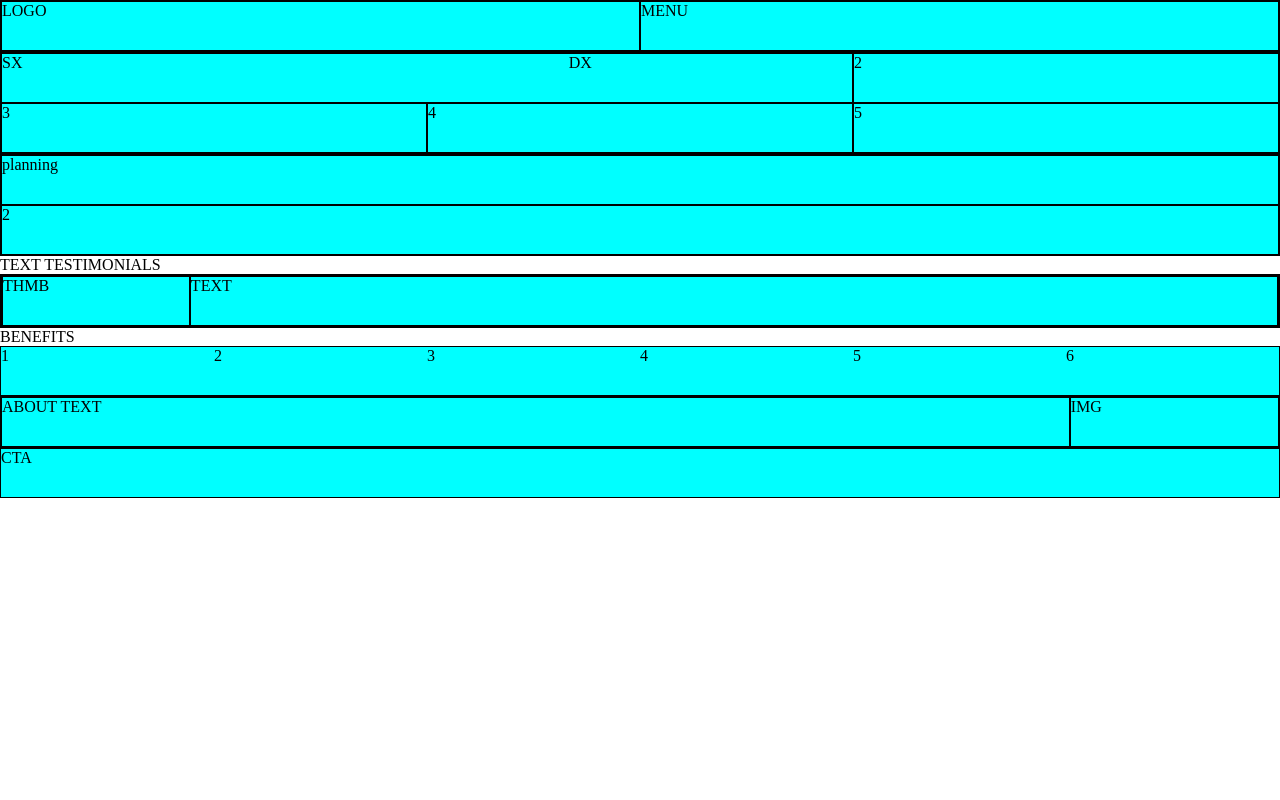
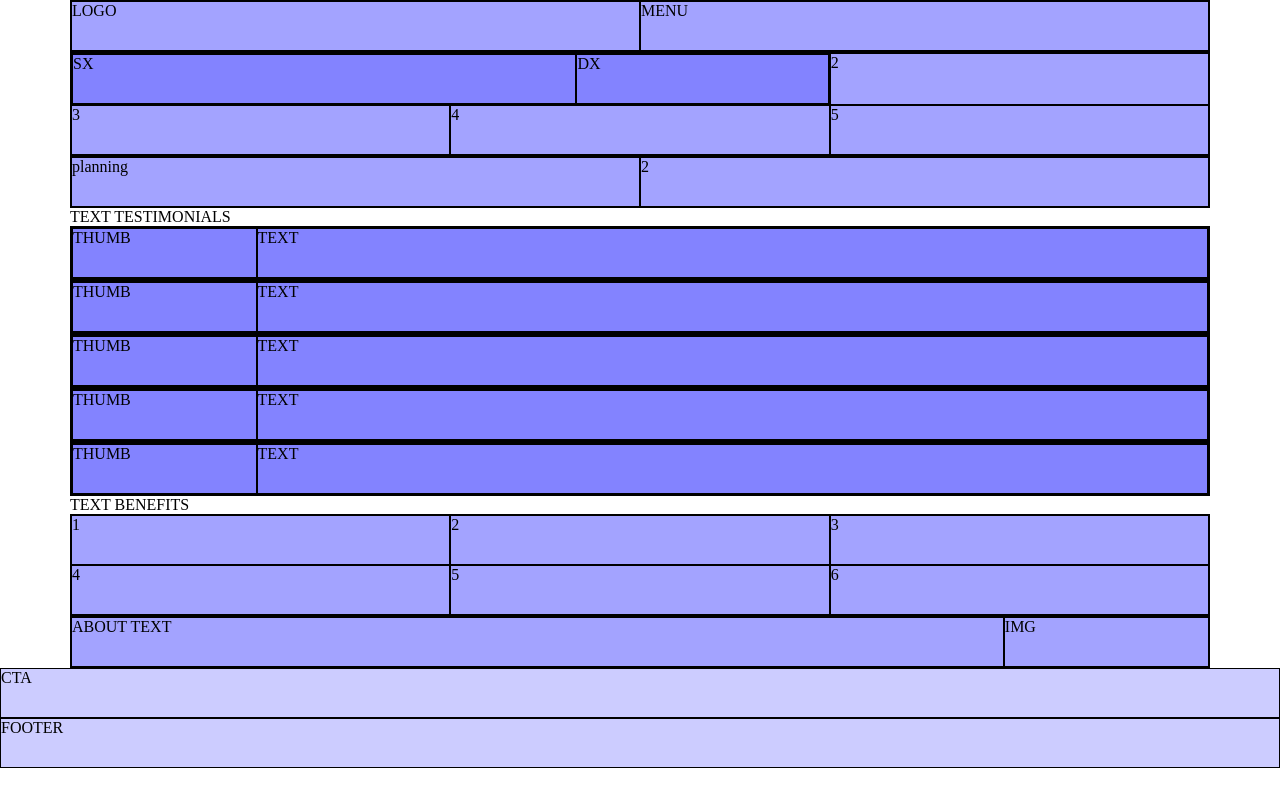
Before and after one commit to Alematri/htmlcss-responsive-layout, a plain HTML site: page index.html in a window 1280 px wide. Drawn offline with Linux system fonts and the light colour scheme.

Commit message:
Post correction Add IMG

```diff
--- a/css/style.css
+++ b/css/style.css
@@ -1,32 +1,22 @@
-*{
+* {
   margin: 0;
   padding: 0;
   box-sizing: border-box;
 }
 
 .debug{
-  background-color: aqua;
-  border: solid 1px black;
+  background-color: rgba(0, 0, 255, .2);
+  border: 1px solid black;
   min-height: 50px;
-  width: 100%;
-}
-
-.d-flex{
-  display: flex;
-}
-
-.justify-content-between{
-  justify-content: space-between;
 }
 
 .container{
-  max-width: 1440px;
+  max-width: 1140px;
   margin: 0 auto;
 }
 
 .row{
   display: flex;
-  width: 100%;
 }
 
 .col{
@@ -34,10 +24,8 @@
 }
 
 /* HEADER */
-
 header .row{
   justify-content: space-between;
-  flex-direction: row;
 }
 
 header .row .menu{
@@ -49,26 +37,24 @@ header .row .menu{
   flex-wrap: wrap;
 }
 
-.intro .col:first-child .row{
+.intro .col:first-child .row,
+.planning .row,
+.testimonials .row,
+.benefits .row,
+.about .row
+{
   flex-direction: column;
 }
 
-.planning .row{
-  flex-direction: column;
+.benefits .row{
+  flex-wrap: wrap;
 }
 
 
+/* RESPONSIVE AREA */
 
-/* RESPONSIVE */
 
-@media screen and (min-width: 768px) {
-  .intro .col{
-    width: calc(100% / 3);
-  }
-
-  .intro .col:first-child{
-    width: 66.6666666%;
-  }
+@media screen and (min-width:768px) {
 
   header .row .menu{
       display: block;
@@ -78,10 +64,18 @@ header .row .menu{
       display: none;
   }
 
-  .planning .row
-  .testimonials .row
-  .benefits .row
-  .about .row{
+  .intro .col{
+      width: calc(100% / 3);
+  }
+
+  .intro .col:first-child{
+      width: 66.6666%;
+  }
+
+  .planning .row,
+  .benefits .row,
+  .about .row,
+  .testimonials .row{
       flex-direction: row;
   }
 
@@ -96,15 +90,14 @@ header .row .menu{
   .about .col:last-child{
       width: 250px;
   }
+
 }
 
-@media screen and (min-width: 992px) {
+@media screen and (min-width:992px){
   .intro .col:first-child .row{
       flex-direction: row;
   }
-
   .benefits .col{
       width: calc(100% / 3);
   }
-
 }
--- a/index.html
+++ b/index.html
@@ -12,8 +12,8 @@
   <title>Responsive Layout</title>
 </head>
 
+
 <body>
-
   <header>
       <div class="container">
           <div class="row debug">
@@ -27,13 +27,14 @@
   </header>
 
   <main>
+
       <section class="intro">
           <div class="container">
               <div class="row debug">
                   <div class="col debug">
                       <div class="row">
-            <div class="col">SX</div>
-            <div class="col">DX</div>
+                          <div class="col debug">SX</div>
+                          <div class="col debug">DX</div>
                       </div>
                   </div>
                   <div class="col debug">2</div>
@@ -57,31 +58,60 @@
           <div class="container">
               <div class="top">TEXT TESTIMONIALS</div>
               <div class="cards">
+
                   <div class="card debug">
                       <div class="row debug">
-              <div class="col debug">THMB</div>
+                          <div class="col debug">THUMB</div>
                           <div class="col debug">TEXT</div>
                       </div>
                   </div>
-        </div>
+
+                  <div class="card debug">
+                      <div class="row debug">
+                          <div class="col debug">THUMB</div>
+                          <div class="col debug">TEXT</div>
                       </div>
                   </div>
 
-   </section>
-   <section class="benefits">
-    <div class="container">
-      <div class="top">BENEFITS</div>
+                  <div class="card debug">
                       <div class="row debug">
-        <div class="col">1</div>
-        <div class="col">2</div>
-        <div class="col">3</div>
-        <div class="col">4</div>
-        <div class="col">5</div>
-        <div class="col">6</div>
+                          <div class="col debug">THUMB</div>
+                          <div class="col debug">TEXT</div>
                       </div>
                   </div>
 
+                  <div class="card debug">
+                      <div class="row debug">
+                          <div class="col debug">THUMB</div>
+                          <div class="col debug">TEXT</div>
+                      </div>
+                  </div>
+
+                  <div class="card debug">
+                      <div class="row debug">
+                          <div class="col debug">THUMB</div>
+                          <div class="col debug">TEXT</div>
+                      </div>
+                  </div>
+
+              </div>
+          </div>
       </section>
+
+      <section class="benefits">
+          <div class="container">
+              <div class="top">TEXT BENEFITS</div>
+              <div class="row debug">
+                  <div class="col debug">1</div>
+                  <div class="col debug">2</div>
+                  <div class="col debug">3</div>
+                  <div class="col debug">4</div>
+                  <div class="col debug">5</div>
+                  <div class="col debug">6</div>
+              </div>
+          </div>
+      </section>
+
       <section class="about">
           <div class="container">
               <div class="row debug">
@@ -91,14 +121,10 @@
           </div>
       </section>
 
-    <section class="get-started debug">
-      CTA
-    </section>
+      <section class="getstarted debug">CTA</section>
   </main>
 
-  <footer>
-
-  </footer>
+  <footer class="debug">FOOTER</footer>
 
 </body>
 </html>
```
Also changed, not shown: Responsive-Layout-Desktop.png (added), Responsive-Layout-Mobile.png (added), Responsive-Layout-Tablet.png (added), img/about.jpg (added), img/logo.png (added), img/phone.png (added), img/planning1.png (added), img/planning2.png (added), img/testimonial1.jpg (added), img/testimonial2.jpg (added), img/testimonial3.jpg (added). Lines whose indentation alone changed are shown as unchanged.
